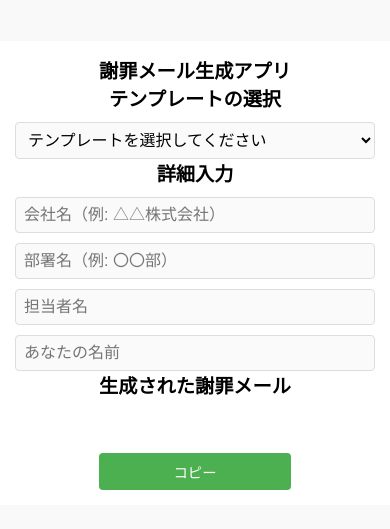
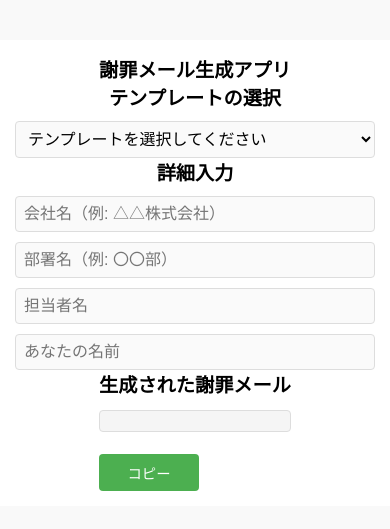
Before and after one commit to resotas/apology-email-generator, a React (Create React App) app: page / in a window 390 px wide. Shown: the part 149-678 px from the top of the page. Built offline with nearby package versions, Linux system fonts and the light colour scheme.

Commit message:
Add files via upload

```diff
--- a/src/App.css
+++ b/src/App.css
@@ -24,32 +24,6 @@
   overflow: hidden;
 }
 
-/* タブの設定 */
-.tab {
-  display: flex;
-  justify-content: center;
-  width: 100%;
-  max-width: 600px;
-  overflow-x: auto;
-}
-
-.tab button {
-  padding: 10px 20px;
-  margin: 5px;
-  border: none;
-  border-radius: 4px;
-  background-color: #4CAF50;
-  color: white;
-  font-size: 1em;
-  cursor: pointer;
-  flex-grow: 1;
-  text-align: center;
-}
-
-.tab button.active {
-  background-color: #45a049;
-}
-
 /* フォーム要素のスタイル */
 input[type="text"], select, textarea {
   width: 100%;
@@ -71,7 +45,24 @@
   border-radius: 4px;
   background-color: #4CAF50;
   color: white;
+  width: auto;
+  min-width: 100px;
+  align-self: center; /* ボタンを中央に配置 */
+}
+
+/* メール内容の表示領域 */
+pre {
+  font-size: 1em;
+  padding: 10px;
+  background-color: #f5f5f5;
+  border: 1px solid #ddd;
+  border-radius: 4px;
   width: 100%;
+  max-width: 100%;
+  white-space: pre-wrap; /* 長いテキストを画面幅で折り返し */
+  word-wrap: break-word;
+  overflow: hidden;
+  box-sizing: border-box;
 }
 
 /* スマートフォンサイズのスタイル調整 */
@@ -103,8 +94,8 @@
   pre {
     font-size: 0.9em;
     padding: 10px;
-    white-space: pre-wrap; /* 改行で折り返しを有効にする */
-    word-wrap: break-word; /* 長い単語を折り返す */
+    white-space: pre-wrap;
+    word-wrap: break-word;
     overflow: hidden;
     box-sizing: border-box;
   }
```
